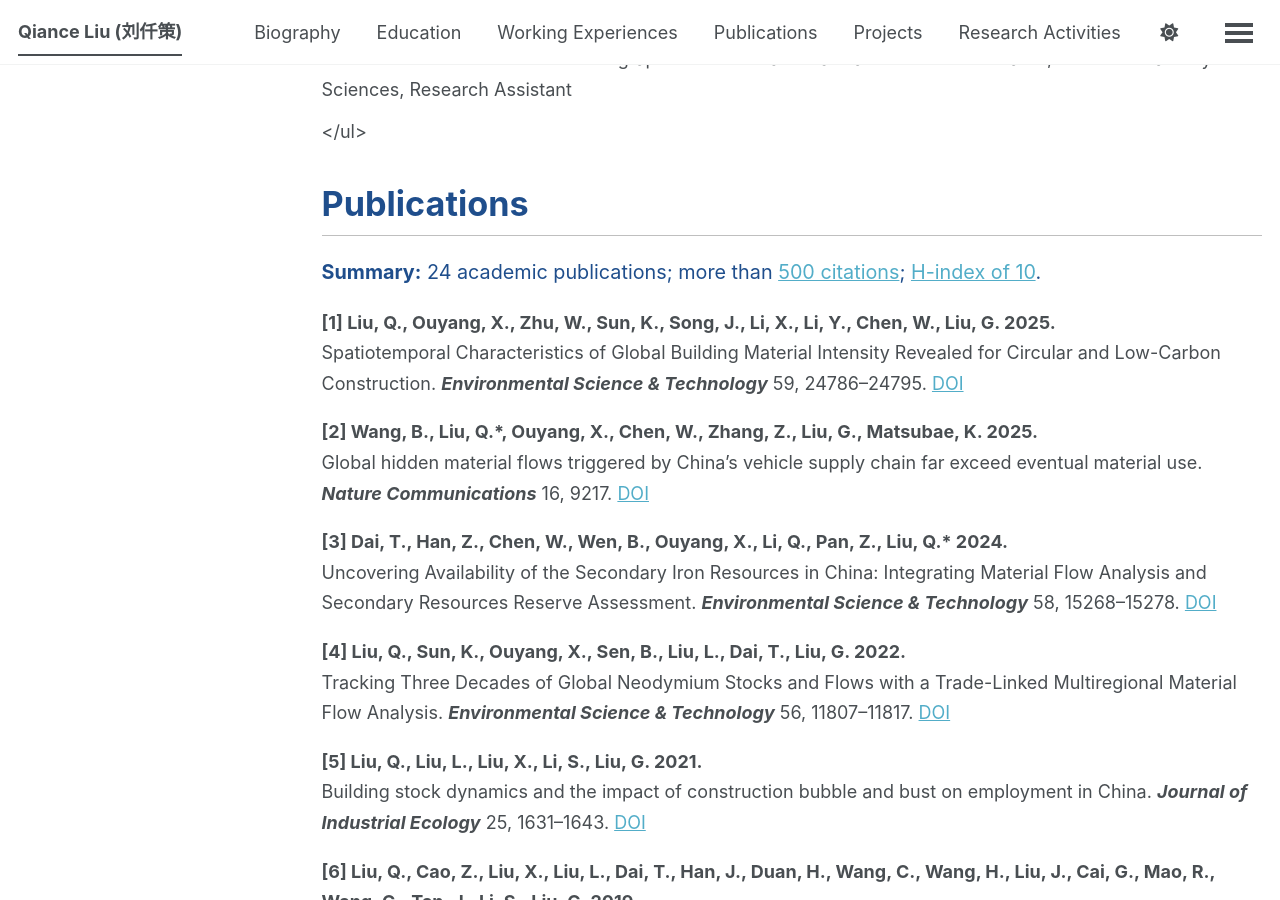
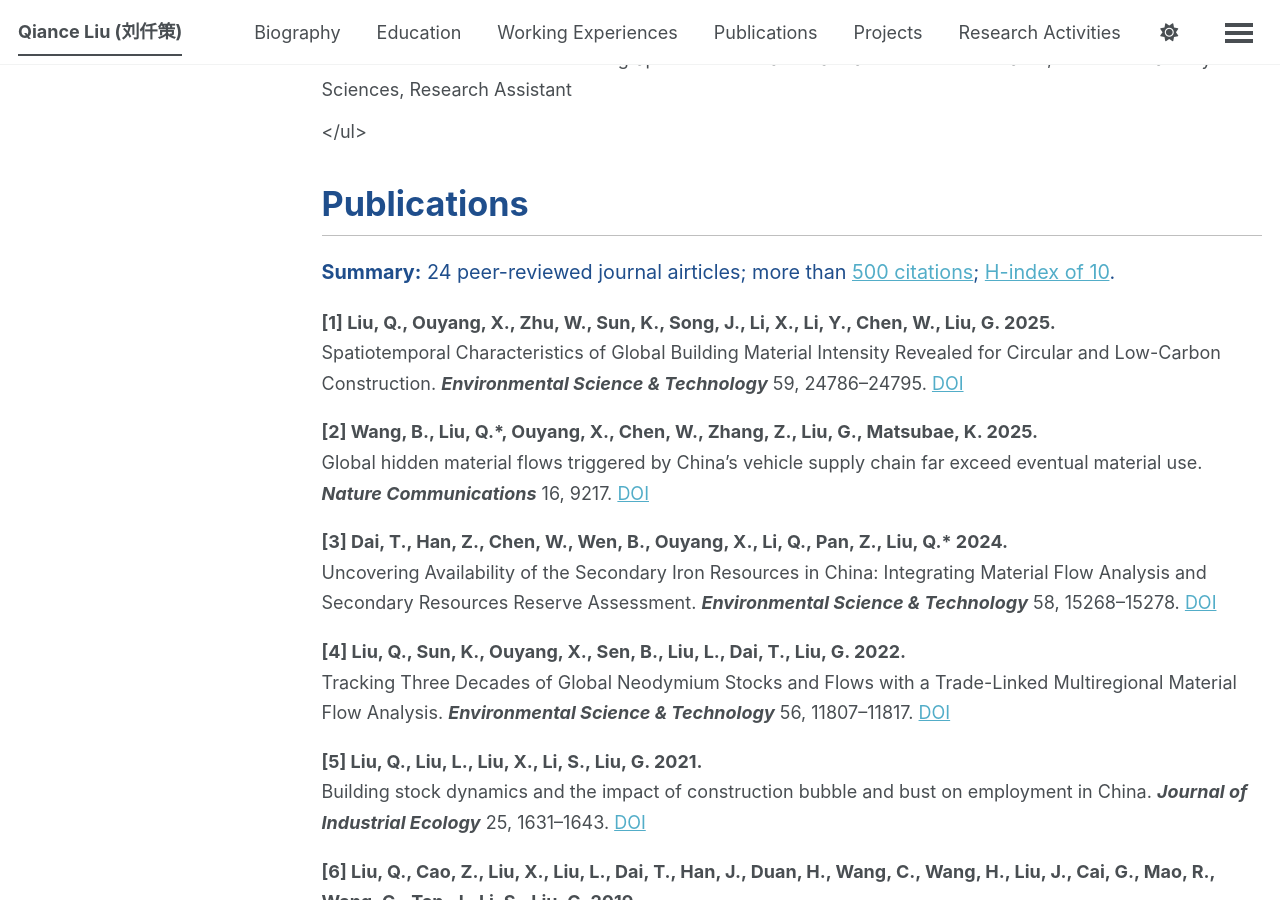
Before and after one commit to QianceLIU/qianceliu.github.io, a Jekyll site: the page built from _pages/about.md, in a window 1280 px wide and 900 px high, scrolled down 1799 px. Built offline with Jekyll 4.4.1, drawn with Linux system fonts in a browser that asks for light colours; a script bundle is joined from its source files by our own code; library files that are not in the unit come from our copies.

Commit message:
Update about.md

```diff
--- a/_pages/about.md
+++ b/_pages/about.md
@@ -186,7 +186,7 @@ author_profile: false
 <hr class="section-rule">
 
 <p class="summary-blue">
-  <strong>Summary:</strong> 24 academic publications; more than
+  <strong>Summary:</strong> 24 peer-reviewed journal airticles; more than
   <a href="https://scholar.google.com/citations?hl=zh-CN&user=1FnI3BMAAAAJ" target="_blank">500 citations</a>;
   <a href="https://scholar.google.com/citations?hl=zh-CN&user=1FnI3BMAAAAJ" target="_blank">H-index of 10</a>.
 </p>
```
